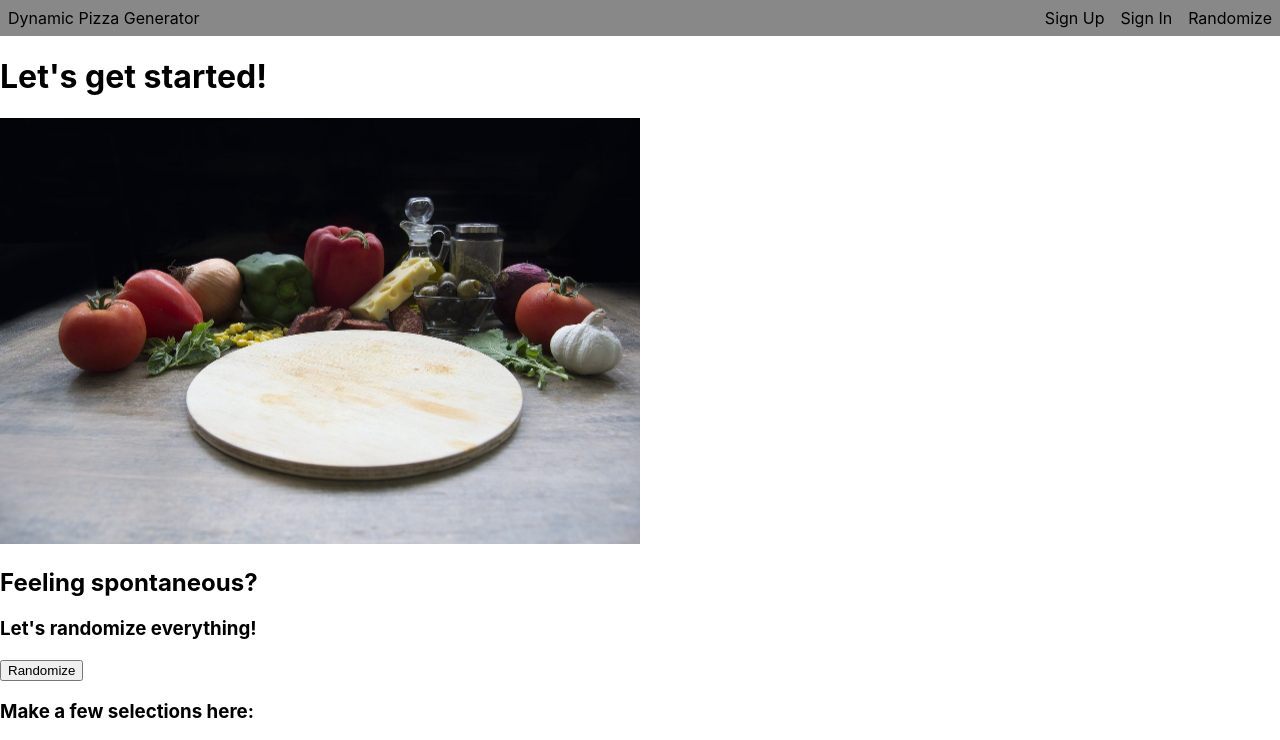
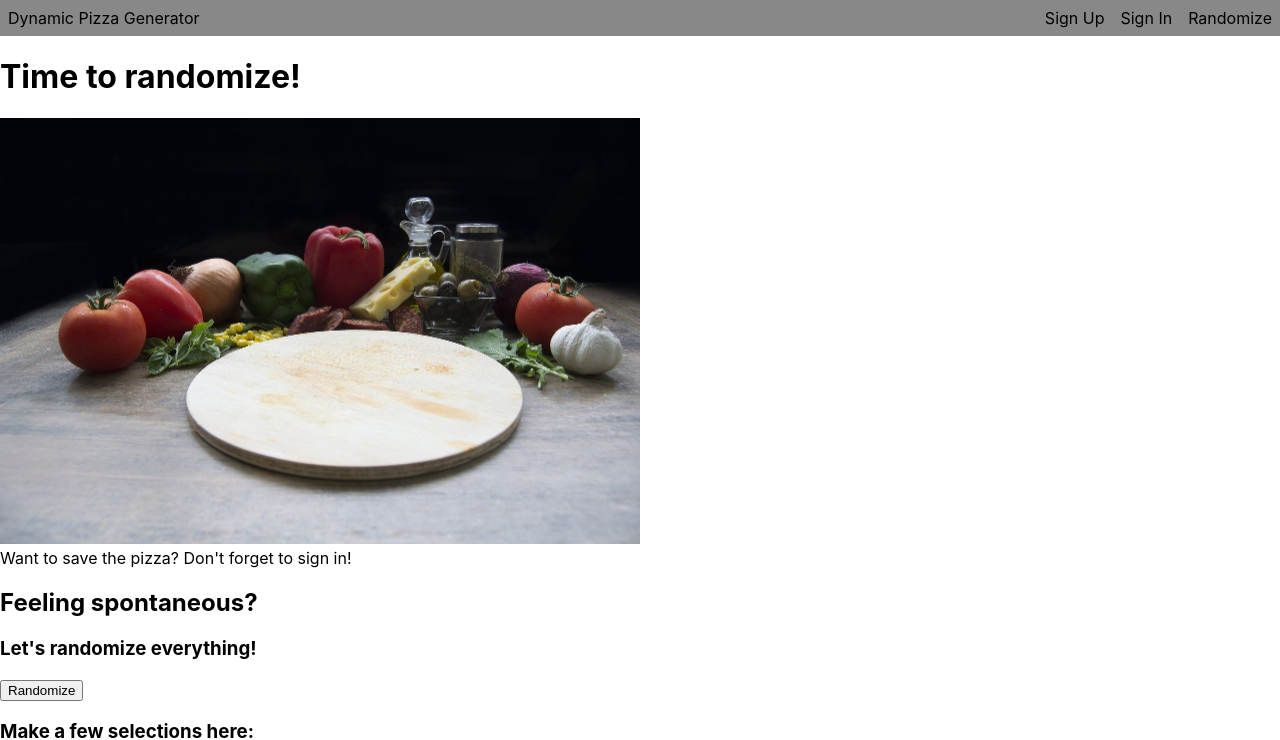
Before and after one commit to ckeefe90/Dynamic-Pizza-Client, a React (Create React App) app: page /Randomize in a window 1280 px wide. Shown: the top 740 px of the page. Built offline with nearby package versions, Linux system fonts and the light colour scheme.

Commit message:
added link to sign in

```diff
--- a/src/Randomize.js
+++ b/src/Randomize.js
@@ -1,13 +1,15 @@
 import React from 'react';
+import { Link } from 'react-router-dom';
 import pizzaIngredients from './images/pizza-ingredients.jpg';
 
 export default function Randomize() {
     return (
         <>
             <div>
-                <h1>Let's get started!</h1>
+                <h1>Time to randomize!</h1>
                 <img width='50%' src={pizzaIngredients} alt='pizza ingredients' />
             </div>
+            <div>Want to save the pizza? Don't forget to <Link to='/SignIn'>sign in!</Link></div>
             <div>
                 <h2>Feeling spontaneous?</h2>
                 <h3>Let's randomize everything!</h3>
```
